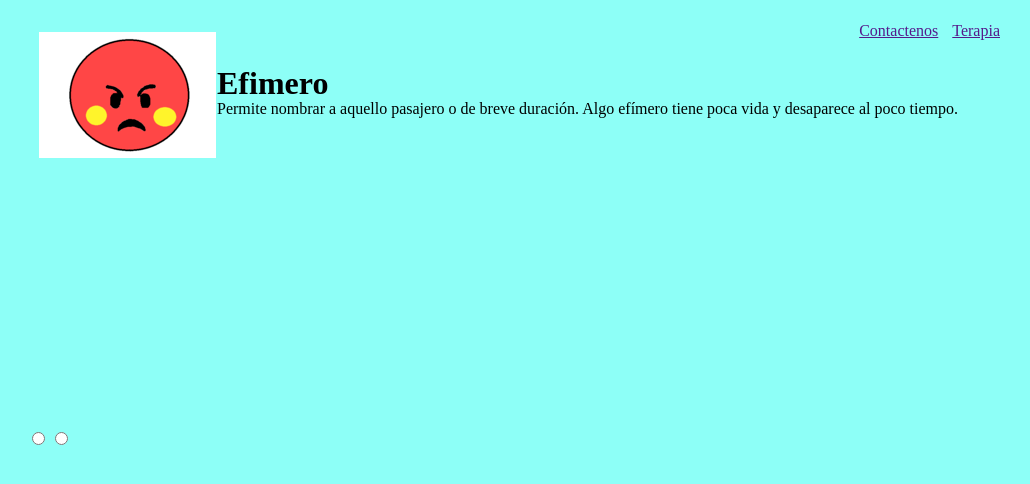
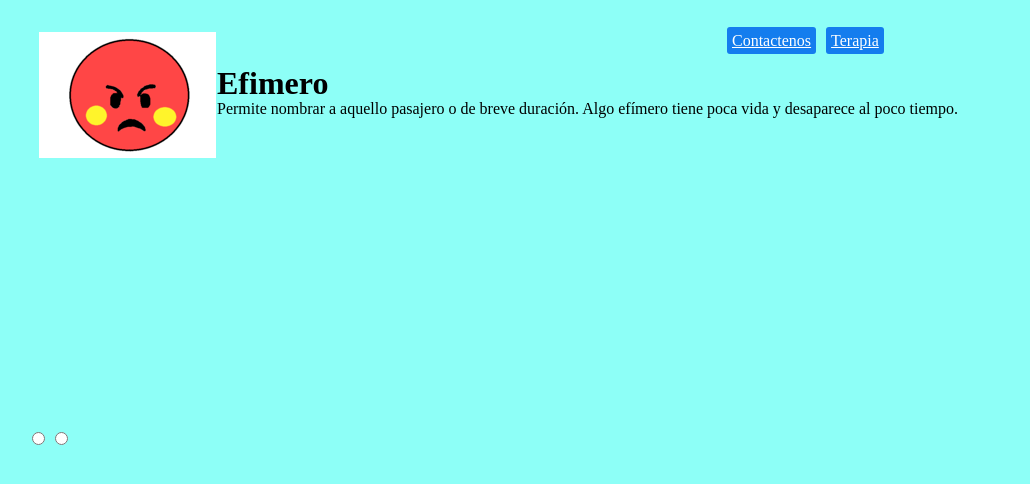
Before and after one commit to Jonath44n/Proyecto1, a plain HTML site: page index.html in a window 1280 px wide. Shown: the whole page, without its empty margins (123-1153 px from the left). Drawn offline with Linux system fonts and the light colour scheme; files that its build step writes are made by us from their sources; files whose address does not match are found by name.

Commit message:
Update EstiloPrincipal.css

```diff
--- a/EstiloPrincipal.css
+++ b/EstiloPrincipal.css
@@ -31,3 +31,28 @@
     top: 80px;
     left: 190px;
 }
+
+.nav {
+    margin: 10px 10px 0 0;
+    position: absolute;
+    background: none;
+    height: auto;
+    width: unset;
+    border: none;
+    top: 5px;
+    left: 700px;
+}
+
+.nav_link1{
+    background: #147DEE;
+    color: white;
+    padding: 5px;
+    border-radius: 3px;
+}
+
+.nav_link2{
+    background: #147DEE;
+    color: white;
+    padding: 5px;
+    border-radius: 3px;
+}
```
